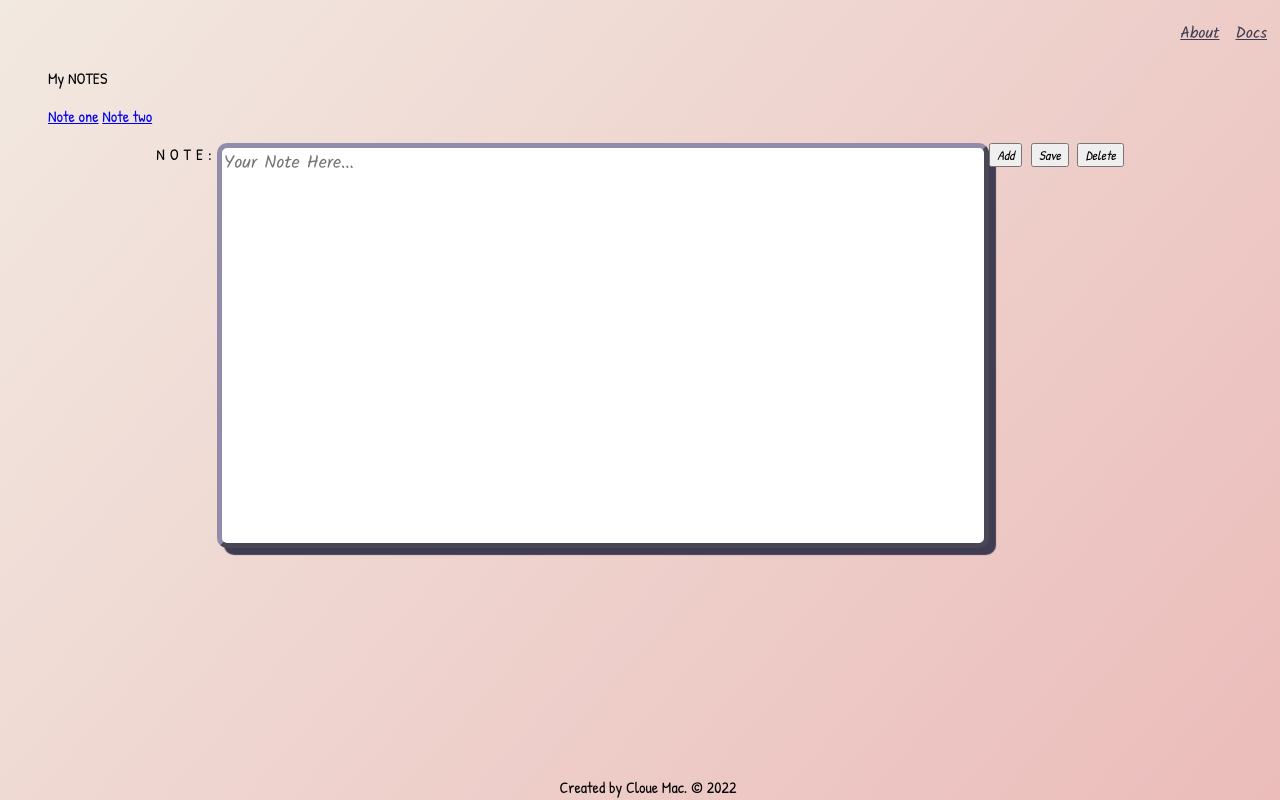
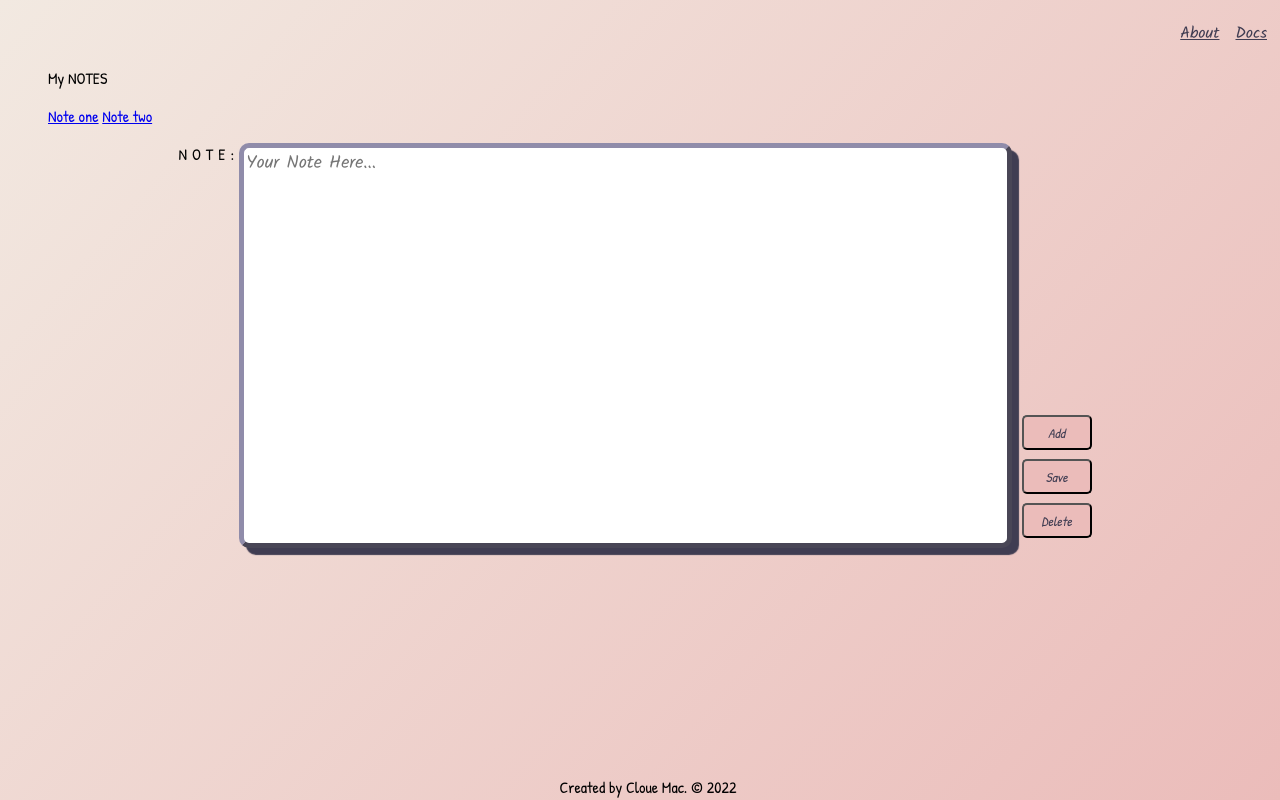
Before and after one commit to CloueM/Cloue_Macadangdang_assignment1, a plain HTML site: page note.html in a window 1280 px wide. Drawn offline with Linux system fonts and the light colour scheme.

Commit message:
CSS Style Added: Add/Save/Delete Buttons(note.html) ->styles + hover

```diff
--- a/CSS/styles.css
+++ b/CSS/styles.css
@@ -81,3 +81,37 @@ textarea {
     resize:none;
     font-family: 'Kalam', cursive;
 }
+
+
+
+
+
+/*Style for Buttons(Add/Save/Delete) in note.html*/
+.side-buttons{
+    display: flex;
+    flex-direction: column;
+    justify-content: flex-end;
+    padding: 10px;
+    gap:9px;
+}
+.add-note-button,.save-button, .delete-button{
+    display: flex;
+    justify-content: center;
+    align-items: center;
+    text-decoration: none;
+    color: #403d52;
+    background: #ebbcba;
+
+    height: 35px;
+    width: 70px;
+	cursor: pointer;
+    border-radius:5px;
+    transition-duration:0.4s;
+}
+.add-note-button:hover,.save-button:hover, .delete-button:hover{
+    color: rgba(255, 255, 255, 1);
+    border-radius:60px;
+    font-size: 20px;
+    box-shadow: 7px 7px 1px #403d52;
+    padding: 25px 25px;
+}
```
